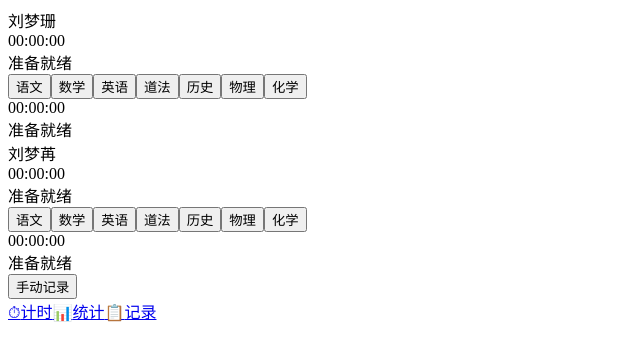
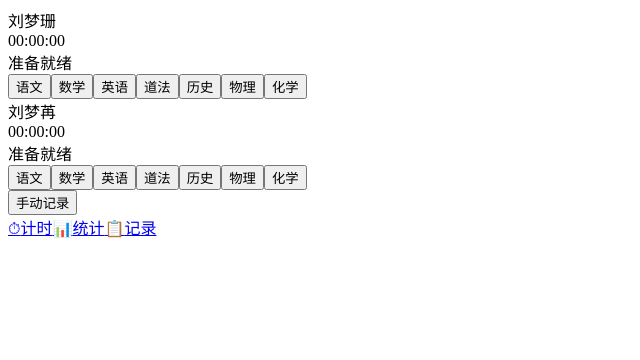
Before and after one commit to ultrafit67/homework_timer, a React (Vite) app: page / in a window 1280 px wide. Shown: the top 360 px of the page, without its empty margins (0-640 px from the left). Built offline with nearby package versions, Linux system fonts and the light colour scheme; the HTML template or start-up script is replaced by a standard one.

Commit message:
fix: remove duplicate TimerDisplay in TimerPanel

```diff
--- a/src/components/TimerPanel.tsx
+++ b/src/components/TimerPanel.tsx
@@ -71,8 +71,6 @@ export function TimerPanel({ userName, onRecordAdded }: TimerPanelProps) {
         ))}
       </div>
 
-      <TimerDisplay time={timer.formattedTime} isRunning={isRunning} isPaused={isPaused} />
-
       <div className="action-buttons">
         {timer.status === 'subjectSelected' && (
           <button className="btn btn--primary btn--large" onClick={handleStart}>
```
